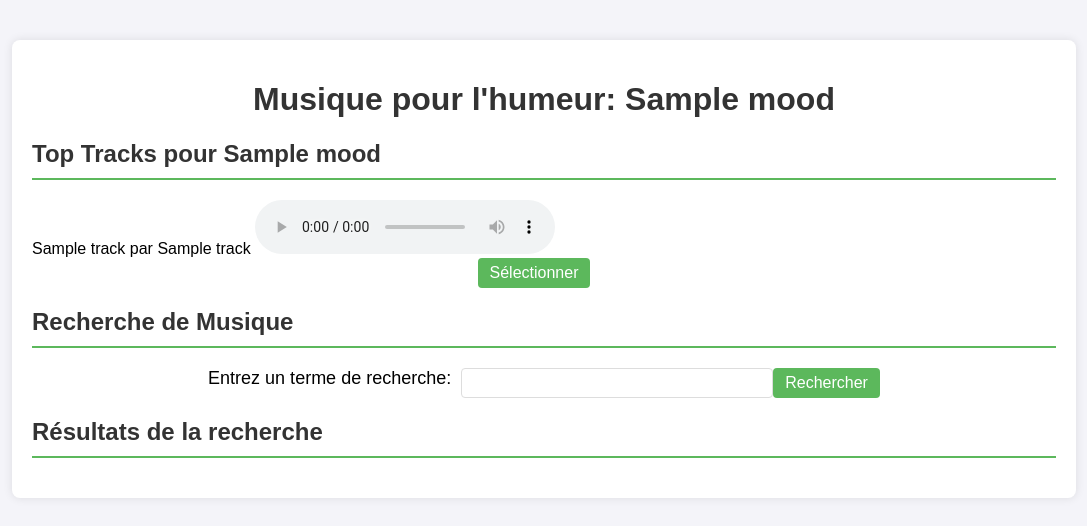
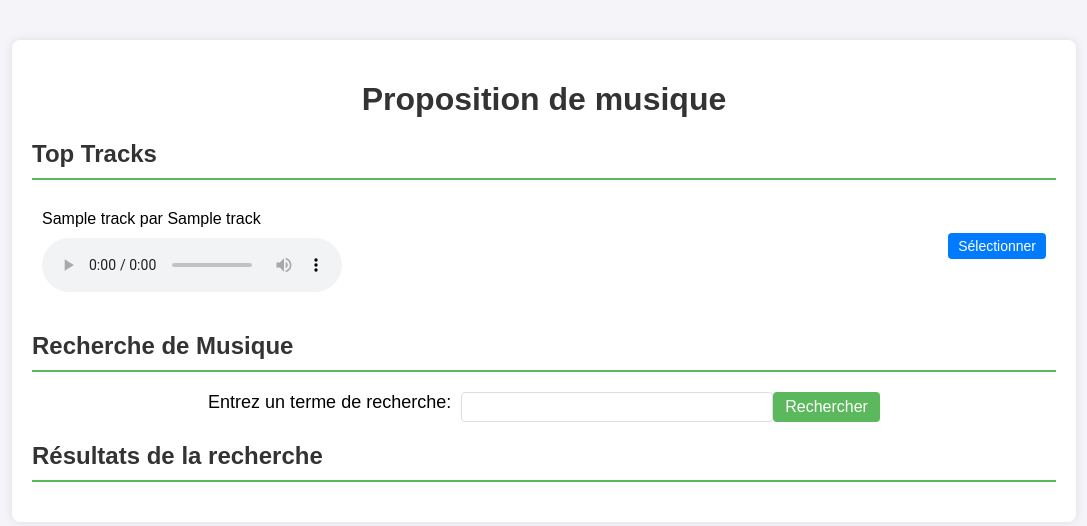
Before and after one commit to Zapp-Renfro/ROS_PA, a Flask app: template GPT4-Version/templates/music_choice.html in a window 1280 px wide. Shown: the top 526 px of the page, without its empty margins (96-1183 px from the left). Run offline with Flask 2, Linux system fonts and the light colour scheme; the template is opened without the code that fills it: most values are stand-ins (such as "Sample title", 1, 10 or a date in 2020); parts of the project's set-up code (start-up, migrations or seed data) failed here and were passed over.

Commit message:
code bon amélioration music choice

```diff
--- a/GPT4-Version/static/music_choice.css
+++ b/GPT4-Version/static/music_choice.css
@@ -73,7 +73,6 @@ h2 {
 
 .track-item {
     display: flex;
-    justify-content: space-between;
     align-items: center;
     padding: 10px;
     border-bottom: 1px solid #ddd;
@@ -84,8 +83,25 @@ h2 {
 }
 
 .track-info {
+    flex: 2;
+    margin-right: 20px;
+}
+
+.track-info span {
+    display: block;
+    font-size: 16px;
+    margin-bottom: 10px;
+}
+
+.track-item audio {
+    display: block;
+    margin-bottom: 10px;
+}
+
+.select-form {
     flex: 1;
-    margin-right: 20px;
+    display: flex;
+    justify-content: flex-end;
 }
 
 .track-item button {
--- a/GPT4-Version/templates/music_choice.html
+++ b/GPT4-Version/templates/music_choice.html
@@ -3,12 +3,12 @@
 <head>
     <meta charset="UTF-8">
     <title>Music App</title>
-    <link rel="stylesheet" href="{{ url_for('static', filename='styles.css') }}">
+    <link rel="stylesheet" href="{{ url_for('static', filename='music_choice.css') }}">
 </head>
 <body>
     <div class="container">
         <header>
-            <h1>Musique pour l'humeur: {{ mood }}</h1>
+            <h1>Proposition de musique</h1>
         </header>
 
         {% if error %}
@@ -16,16 +16,17 @@
         {% endif %}
 
         <section>
-            <h2>Top Tracks pour {{ mood }}</h2>
+            <h2>Top Tracks</h2>
             <ul class="track-list">
                 {% for track in mood_tracks %}
-                    <li>
+                    <li class="track-item">
                         <div class="track-info">
                             <span>{{ track['name'] }} par {{ track['artist_name'] }}</span>
                             <audio controls>
                                 <source src="{{ track['audio'] }}" type="audio/mpeg">
                                 Votre navigateur ne supporte pas l'élément audio.
                             </audio>
+                        </div>
                         <form method="POST" action="{{ url_for('select_track') }}" class="select-form">
                             <input type="hidden" name="track_id" value="{{ track['id'] }}">
                             <input type="hidden" name="track_name" value="{{ track['name'] }}">
@@ -33,7 +34,6 @@
                             <input type="hidden" name="preview_url" value="{{ track['audio'] }}">
                             <button type="submit">Sélectionner</button>
                         </form>
-                        </div>
                     </li>
                 {% endfor %}
             </ul>
@@ -52,13 +52,14 @@
             <h2>Résultats de la recherche</h2>
             <ul class="track-list">
                 {% for track in search_tracks %}
-                    <li>
+                    <li class="track-item">
                         <div class="track-info">
                             <span>{{ track['name'] }} par {{ track['artist_name'] }}</span>
                             <audio controls>
                                 <source src="{{ track['audio'] }}" type="audio/mpeg">
                                 Votre navigateur ne supporte pas l'élément audio.
                             </audio>
+                        </div>
                         <form method="POST" action="{{ url_for('select_track') }}" class="select-form">
                             <input type="hidden" name="track_id" value="{{ track['id'] }}">
                             <input type="hidden" name="track_name" value="{{ track['name'] }}">
@@ -66,7 +67,6 @@
                             <input type="hidden" name="preview_url" value="{{ track['audio'] }}">
                             <button type="submit">Sélectionner</button>
                         </form>
-                        </div>
                     </li>
                 {% endfor %}
             </ul>
```
Lines whose indentation alone changed are shown as unchanged.
